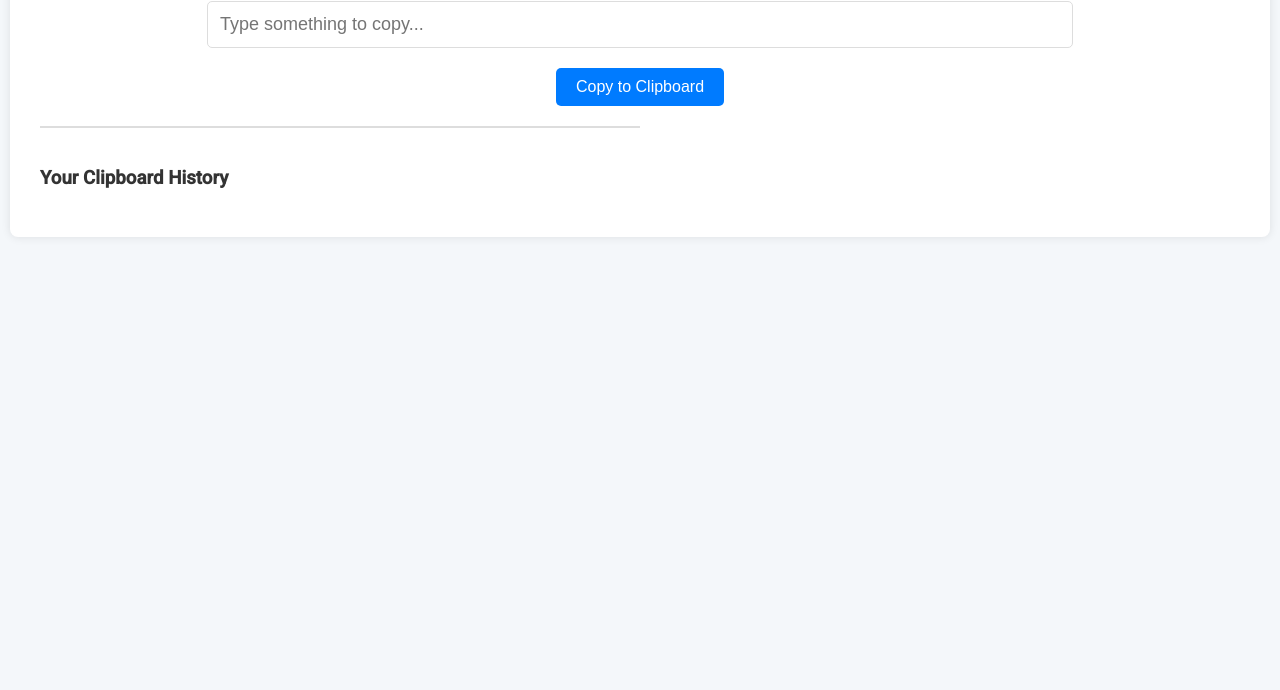
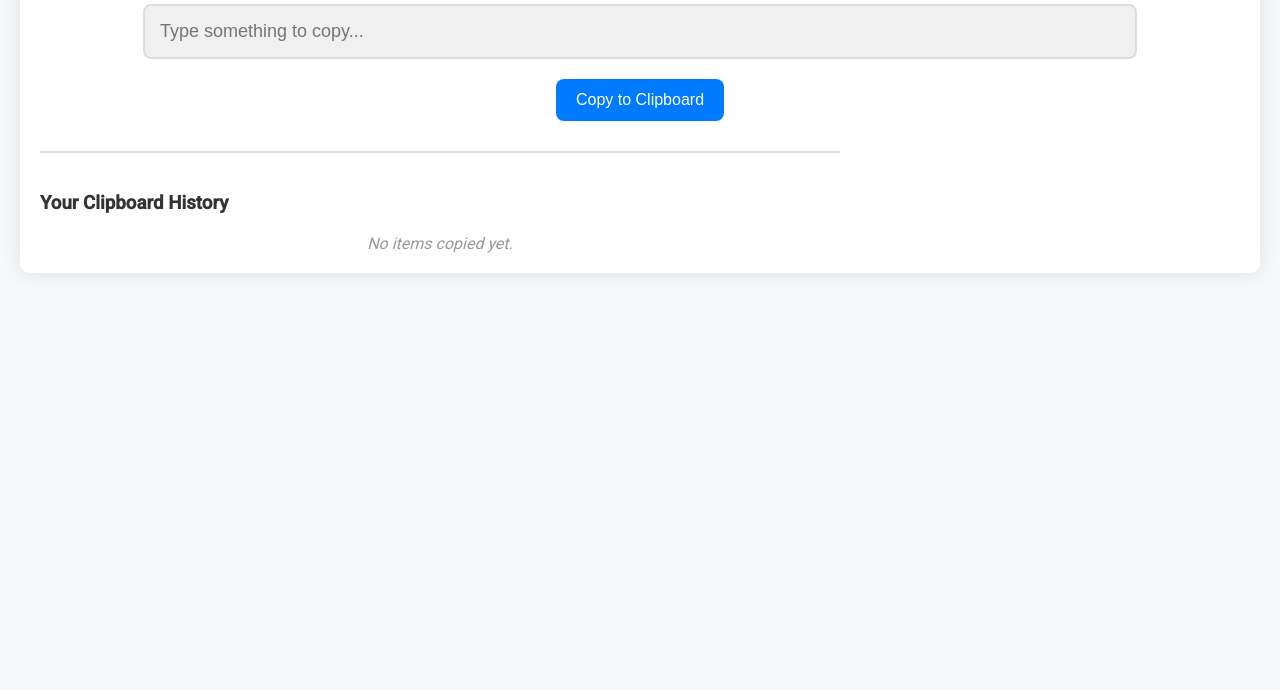
Before and after one commit to adelmagh8/CopyDrop-V1, a plain HTML site: page index.html in a window 1280 px wide. Shown: the part 110-800 px from the top of the page. Drawn offline with Linux system fonts and the light colour scheme.

Commit message:
Add files via upload

```diff
--- a/index.html
+++ b/index.html
@@ -10,87 +10,101 @@
             font-family: 'Roboto', sans-serif;
             margin: 0;
             padding: 0;
-            background: #f4f7fa;
+            background-color: #f7f8fa;
             color: #333;
         }
         .container {
             max-width: 1200px;
             margin: 0 auto;
-            padding: 30px;
-            background: white;
-            border-radius: 8px;
-            box-shadow: 0 0 10px rgba(0, 0, 0, 0.1);
+            padding: 20px;
+            background-color: #fff;
+            border-radius: 10px;
+            box-shadow: 0 0 20px rgba(0, 0, 0, 0.1);
+            transition: all 0.3s ease;
         }
         h1 {
             text-align: center;
-            color: #333;
+            color: #4e4e4e;
+            font-size: 2.5rem;
+            margin-bottom: 20px;
         }
         .clipboard-container {
             display: flex;
             flex-direction: column;
             align-items: center;
+            gap: 20px;
         }
         input[type="text"] {
-            width: 70%;
-            padding: 12px;
+            width: 80%;
+            padding: 15px;
             font-size: 18px;
-            border: 1px solid #ddd;
-            border-radius: 5px;
-            margin-bottom: 20px;
+            border: 2px solid #ddd;
+            border-radius: 8px;
             outline: none;
             transition: all 0.3s ease;
+            background-color: #f0f0f0;
         }
         input[type="text"]:focus {
-            border-color: #007BFF;
+            border-color: #007bff;
+            background-color: #fff;
         }
         button {
-            padding: 10px 20px;
+            padding: 12px 20px;
             font-size: 16px;
             cursor: pointer;
-            background-color: #007BFF;
+            background-color: #007bff;
             color: white;
             border: none;
-            border-radius: 5px;
-            transition: all 0.3s ease;
+            border-radius: 8px;
+            transition: background-color 0.3s ease;
         }
         button:hover {
             background-color: #0056b3;
         }
         .chat-list {
-            margin-top: 20px;
+            margin-top: 30px;
             width: 100%;
-            max-width: 600px;
+            max-width: 800px;
             border-top: 2px solid #ddd;
             padding-top: 20px;
         }
         .chat-item {
-            padding: 12px;
+            padding: 15px;
+            background-color: #f9f9f9;
             border: 1px solid #ddd;
-            margin-bottom: 10px;
-            border-radius: 5px;
+            border-radius: 8px;
+            margin-bottom: 12px;
             cursor: pointer;
-            transition: all 0.3s ease;
+            box-shadow: 0 2px 8px rgba(0, 0, 0, 0.1);
+            transition: background-color 0.3s ease, transform 0.2s ease;
         }
         .chat-item:hover {
             background-color: #f1f1f1;
+            transform: translateY(-3px);
+        }
+        .empty-msg {
+            text-align: center;
+            color: #999;
+            font-style: italic;
+            margin-top: 20px;
         }
     </style>
 </head>
 <body>
     <div class="container">
-        <h1>Welcome to CopyDrop</h1>
+        <h1>CopyDrop - Clipboard Sharing Made Simple</h1>
         <div class="clipboard-container">
             <input type="text" id="clipboardInput" placeholder="Type something to copy...">
             <button onclick="copyText()">Copy to Clipboard</button>
         </div>
         <div class="chat-list">
             <h3>Your Clipboard History</h3>
-            <div id="chatItems"></div>
+            <div id="chatItems" class="empty-msg">No items copied yet.</div>
         </div>
     </div>
 
     <script>
-        let clipboardHistory = [];
+        let clipboardHistory = JSON.parse(localStorage.getItem('clipboardHistory')) || [];
 
         // Function to copy text to clipboard
         function copyText() {
@@ -98,9 +112,10 @@
             if (text.trim() !== "") {
                 navigator.clipboard.writeText(text).then(() => {
                     alert("Text copied to clipboard!");
-                    // Save to history
                     clipboardHistory.push(text);
+                    localStorage.setItem('clipboardHistory', JSON.stringify(clipboardHistory));
                     updateChatList();
+                    document.getElementById("clipboardInput").value = ""; // clear input
                 });
             }
         }
@@ -110,6 +125,11 @@
             const chatItemsContainer = document.getElementById("chatItems");
             chatItemsContainer.innerHTML = ""; // Clear current list
 
+            if (clipboardHistory.length === 0) {
+                chatItemsContainer.innerHTML = '<div class="empty-msg">No items copied yet.</div>';
+                return;
+            }
+
             clipboardHistory.forEach((text, index) => {
                 const chatItem = document.createElement("div");
                 chatItem.classList.add("chat-item");
@@ -117,6 +137,9 @@
                 chatItemsContainer.appendChild(chatItem);
             });
         }
+
+        // Initial load of the clipboard history
+        updateChatList();
     </script>
 </body>
 </html>
```
